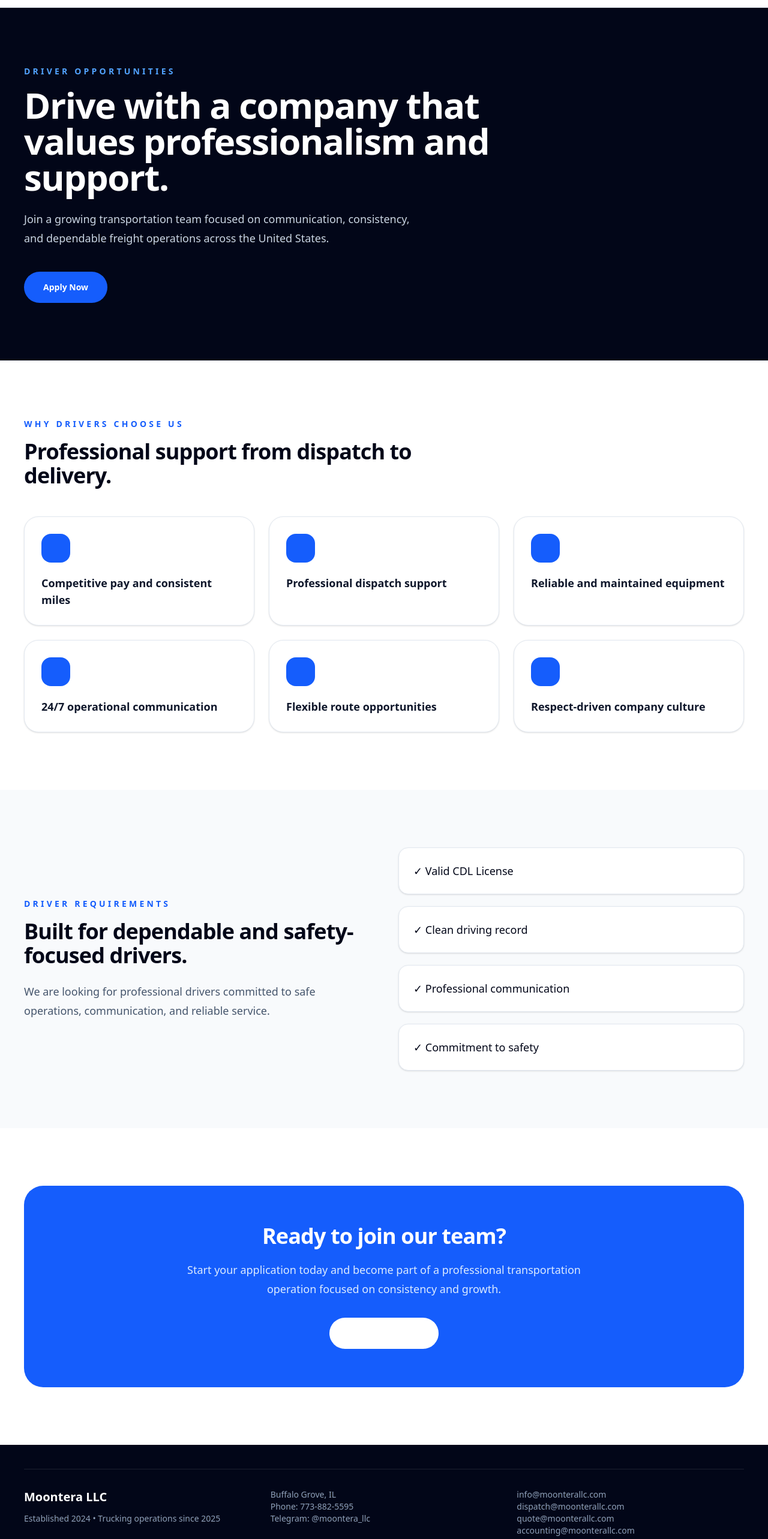
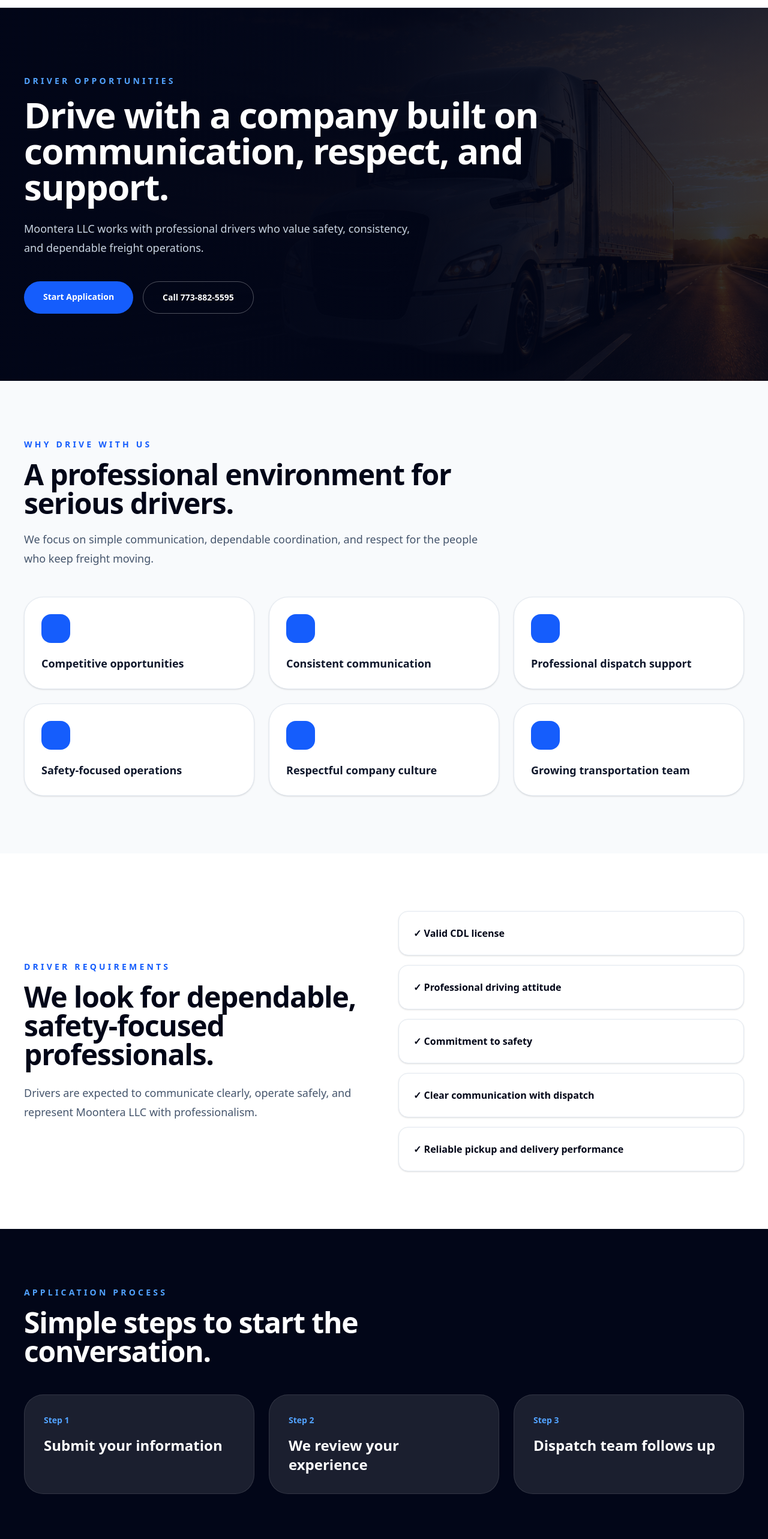
Before and after one commit to hamdamme/moontera-web, a Next.js app: page /drivers in a window 1280 px wide. Shown: the part 60-2626 px from the top of the page at 60% size. Built offline with nearby package versions, Linux system fonts and the light colour scheme.

Commit message:
drivers page upd

```diff
--- a/app/drivers/page.tsx
+++ b/app/drivers/page.tsx
@@ -2,71 +2,87 @@ import Link from "next/link";
 
 export default function DriversPage() {
   const benefits = [
-    "Competitive pay and consistent miles",
+    "Competitive opportunities",
+    "Consistent communication",
     "Professional dispatch support",
-    "Reliable and maintained equipment",
-    "24/7 operational communication",
-    "Flexible route opportunities",
-    "Respect-driven company culture",
+    "Safety-focused operations",
+    "Respectful company culture",
+    "Growing transportation team",
   ];
 
   const requirements = [
-    "Valid CDL License",
-    "Clean driving record",
-    "Professional communication",
+    "Valid CDL license",
+    "Professional driving attitude",
     "Commitment to safety",
+    "Clear communication with dispatch",
+    "Reliable pickup and delivery performance",
   ];
 
   return (
     <main className="bg-white text-slate-950">
       {/* HERO */}
-      <section className="bg-slate-950 px-6 py-24 text-white lg:px-10">
-        <div className="mx-auto max-w-7xl">
-          <p className="text-sm font-semibold uppercase tracking-[0.3em] text-blue-400">
+      <section className="relative overflow-hidden bg-slate-950 px-6 py-28 text-white lg:px-10">
+        <div className="absolute inset-0 bg-[url('/images/truck-hero.jpg')] bg-cover bg-center opacity-30" />
+        <div className="absolute inset-0 bg-gradient-to-r from-slate-950 via-slate-950/90 to-slate-950/30" />
+
+        <div className="relative mx-auto max-w-7xl">
+          <p className="text-sm font-bold uppercase tracking-[0.3em] text-blue-400">
             Driver Opportunities
           </p>
 
           <h1 className="mt-4 max-w-4xl text-5xl font-bold tracking-tight md:text-6xl">
-            Drive with a company that values professionalism and support.
+            Drive with a company built on communication, respect, and support.
           </h1>
 
           <p className="mt-6 max-w-2xl text-lg leading-8 text-slate-300">
-            Join a growing transportation team focused on communication,
-            consistency, and dependable freight operations across the United
-            States.
+            Moontera LLC works with professional drivers who value safety,
+            consistency, and dependable freight operations.
           </p>
 
+          <div className="mt-10 flex flex-col gap-4 sm:flex-row">
             <Link
               href="/contact"
-            className="mt-10 inline-flex rounded-full bg-blue-600 px-8 py-4 text-sm font-semibold text-white transition hover:bg-blue-700"
+              className="rounded-full bg-blue-600 px-8 py-4 text-center text-sm font-bold text-white hover:bg-blue-700"
             >
-            Apply Now
+              Start Application
             </Link>
+
+            <a
+              href="tel:7738825595"
+              className="rounded-full border border-white/30 px-8 py-4 text-center text-sm font-bold text-white hover:bg-white hover:text-slate-950"
+            >
+              Call 773-882-5595
+            </a>
+          </div>
         </div>
       </section>
 
       {/* BENEFITS */}
-      <section className="px-6 py-24 lg:px-10">
+      <section className="bg-slate-50 px-6 py-24 lg:px-10">
         <div className="mx-auto max-w-7xl">
-          <div className="max-w-2xl">
-            <p className="text-sm font-semibold uppercase tracking-[0.3em] text-blue-600">
-              Why Drivers Choose Us
+          <div className="max-w-3xl">
+            <p className="text-sm font-bold uppercase tracking-[0.3em] text-blue-600">
+              Why Drive With Us
             </p>
 
-            <h2 className="mt-4 text-4xl font-bold tracking-tight">
-              Professional support from dispatch to delivery.
+            <h2 className="mt-4 text-4xl font-bold tracking-tight md:text-5xl">
+              A professional environment for serious drivers.
             </h2>
+
+            <p className="mt-5 text-lg leading-8 text-slate-600">
+              We focus on simple communication, dependable coordination, and
+              respect for the people who keep freight moving.
+            </p>
           </div>
 
           <div className="mt-12 grid gap-6 md:grid-cols-2 lg:grid-cols-3">
             {benefits.map((item) => (
               <div
                 key={item}
-                className="rounded-3xl border border-slate-200 bg-white p-7 shadow-sm transition hover:-translate-y-1 hover:shadow-xl"
+                className="rounded-[2rem] border border-slate-200 bg-white p-7 shadow-sm transition hover:-translate-y-1 hover:shadow-xl"
               >
                 <div className="mb-5 h-12 w-12 rounded-2xl bg-blue-600" />
-
-                <p className="text-lg font-semibold leading-7 text-slate-900">
+                <p className="text-lg font-bold leading-7 text-slate-900">
                   {item}
                 </p>
               </div>
@@ -76,28 +92,28 @@ export default function DriversPage() {
       </section>
 
       {/* REQUIREMENTS */}
-      <section className="bg-slate-50 px-6 py-24 lg:px-10">
+      <section className="px-6 py-24 lg:px-10">
         <div className="mx-auto grid max-w-7xl gap-12 lg:grid-cols-2 lg:items-center">
           <div>
-            <p className="text-sm font-semibold uppercase tracking-[0.3em] text-blue-600">
+            <p className="text-sm font-bold uppercase tracking-[0.3em] text-blue-600">
               Driver Requirements
             </p>
 
-            <h2 className="mt-4 text-4xl font-bold tracking-tight text-slate-950">
-              Built for dependable and safety-focused drivers.
+            <h2 className="mt-4 text-4xl font-bold tracking-tight md:text-5xl">
+              We look for dependable, safety-focused professionals.
             </h2>
 
             <p className="mt-6 text-lg leading-8 text-slate-600">
-              We are looking for professional drivers committed to safe
-              operations, communication, and reliable service.
+              Drivers are expected to communicate clearly, operate safely, and
+              represent Moontera LLC with professionalism.
             </p>
           </div>
 
-          <div className="grid gap-5">
+          <div className="grid gap-4">
             {requirements.map((item) => (
               <div
                 key={item}
-                className="rounded-2xl border border-slate-200 bg-white p-6 text-lg font-medium shadow-sm"
+                className="rounded-2xl border border-slate-200 bg-white p-6 font-semibold shadow-sm"
               >
                 ✓ {item}
               </div>
@@ -106,24 +122,65 @@ export default function DriversPage() {
         </div>
       </section>
 
+      {/* PROCESS */}
+      <section className="bg-slate-950 px-6 py-24 text-white lg:px-10">
+        <div className="mx-auto max-w-7xl">
+          <div className="max-w-3xl">
+            <p className="text-sm font-bold uppercase tracking-[0.3em] text-blue-400">
+              Application Process
+            </p>
+
+            <h2 className="mt-4 text-4xl font-bold tracking-tight md:text-5xl">
+              Simple steps to start the conversation.
+            </h2>
+          </div>
+
+          <div className="mt-12 grid gap-6 md:grid-cols-3">
+            {[
+              "Submit your information",
+              "We review your experience",
+              "Dispatch team follows up",
+            ].map((item, index) => (
+              <div
+                key={item}
+                className="rounded-[2rem] border border-white/10 bg-white/10 p-8"
+              >
+                <p className="text-sm font-bold text-blue-400">
+                  Step {index + 1}
+                </p>
+                <h3 className="mt-4 text-2xl font-bold">{item}</h3>
+              </div>
+            ))}
+          </div>
+        </div>
+      </section>
+
       {/* CTA */}
       <section className="px-6 py-24 lg:px-10">
-        <div className="mx-auto max-w-7xl rounded-[2rem] bg-blue-600 px-8 py-16 text-center text-white">
-          <h2 className="text-4xl font-bold tracking-tight">
-            Ready to join our team?
+        <div className="mx-auto max-w-7xl rounded-[2rem] bg-blue-600 px-8 py-16 text-center text-white shadow-xl">
+          <h2 className="text-4xl font-bold tracking-tight md:text-5xl">
+            Ready to drive with Moontera LLC?
           </h2>
 
           <p className="mx-auto mt-5 max-w-2xl text-lg leading-8 text-blue-100">
-            Start your application today and become part of a professional
-            transportation operation focused on consistency and growth.
+            Contact us today and our team will follow up with the next steps.
           </p>
 
+          <div className="mt-8 flex flex-col justify-center gap-4 sm:flex-row">
             <Link
               href="/contact"
-            className="mt-8 inline-flex rounded-full bg-white px-8 py-4 text-sm font-semibold text-blue-700"
+              className="rounded-full bg-white px-8 py-4 text-sm font-bold text-blue-700"
             >
               Start Application
             </Link>
+
+            <a
+              href="mailto:dispatch@moonterallc.com"
+              className="rounded-full border border-white/40 px-8 py-4 text-sm font-bold text-white"
+            >
+              Email Dispatch
+            </a>
+          </div>
         </div>
       </section>
     </main>
```
Lines whose indentation alone changed are shown as unchanged.
